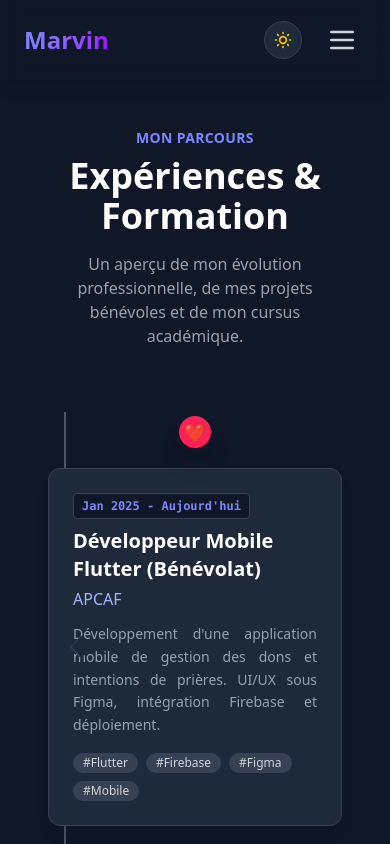
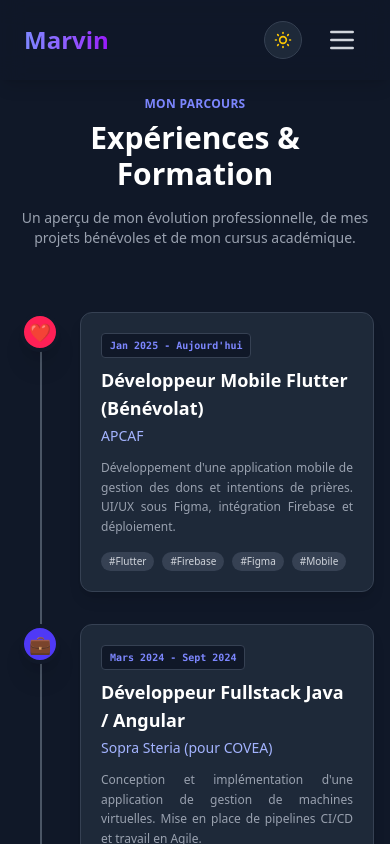
Before and after one commit to BIDZANA/portfolio-marvin-bidzana, an Angular app: page /about in a window 390 px wide. Shown: the top 844 px of the page. Built offline with nearby package versions, Linux system fonts and the light colour scheme.

Commit message:
feat(router): active le scroll automatique vers le haut lors de la navigation
- Configuration de withInMemoryScrolling dans app.config.ts. - Activation de scrollPositionRestoration: 'top' pour une meilleure UX.

```diff
--- a/src/app/app.config.ts
+++ b/src/app/app.config.ts
@@ -1,5 +1,5 @@
 import { ApplicationConfig, provideBrowserGlobalErrorListeners, provideZoneChangeDetection } from '@angular/core';
-import { provideRouter } from '@angular/router';
+import { provideRouter, withInMemoryScrolling } from '@angular/router';
 import { provideAnimations } from '@angular/platform-browser/animations';
 import { routes } from './app.routes';
 import { provideClientHydration, withEventReplay } from '@angular/platform-browser';
@@ -8,7 +8,12 @@ export const appConfig: ApplicationConfig = {
   providers: [
     provideBrowserGlobalErrorListeners(),
     provideZoneChangeDetection({ eventCoalescing: true }),
-    provideRouter(routes), provideClientHydration(withEventReplay()),
+    provideRouter(routes,
+      withInMemoryScrolling({
+        scrollPositionRestoration: 'top', // Force le scroll en haut à chaque navigation
+        anchorScrolling: 'enabled'        // Permet aussi de scroller vers les ancres (#section)
+      })
+    ), provideClientHydration(withEventReplay()),
     provideAnimations()
   ]
 };
--- a/src/app/pages/about/about.html
+++ b/src/app/pages/about/about.html
@@ -1,50 +1,51 @@
-<div class="bg-gray-900 text-white min-h-screen p-12 pt-32 flex flex-col items-center">
+<div class="bg-gray-900 text-white min-h-screen px-4 py-12 md:p-12 md:pt-32 flex flex-col items-center overflow-hidden pt-24">
 
-  <div class="text-center mb-16 relative z-10">
-    <h2 class="text-indigo-400 font-semibold tracking-wide uppercase text-sm mb-2">Mon Parcours</h2>
-    <h1 class="text-4xl md:text-5xl font-bold">Expériences & Formation</h1>
-    <p class="text-gray-400 mt-4 max-w-2xl mx-auto">
+  <div class="text-center mb-16 md:mb-16 relative z-10 max-w-3xl">
+    <h2 class="text-indigo-400 font-semibold tracking-wide uppercase text-xs md:text-sm mb-2">Mon Parcours</h2>
+    <h1 class="text-3xl sm:text-4xl md:text-5xl font-bold">Expériences & Formation</h1>
+    <p class="text-gray-400 mt-4 max-w-2xl mx-auto text-sm md:text-base">
       Un aperçu de mon évolution professionnelle, de mes projets bénévoles et de mon cursus académique.
     </p>
   </div>
 
   <div class="relative wrap h-full w-full max-w-5xl mx-auto">
 
-    <div class="absolute border-opacity-20 border-gray-600 h-full border-l-2 left-4 md:left-1/2 md:-ml-1"></div>
+    <div class="absolute border-opacity-20 border-gray-600 h-full border-l-2 left-6 md:left-1/2 md:-ml-1"></div>
 
     <div *ngFor="let event of timelineEvents; let i = index"
-         class="mb-8 flex flex-col md:flex-row items-center w-full justify-between"
+         class="mb-8 flex flex-col md:flex-row md:items-center w-full justify-between relative pl-16 md:pl-0"
          [ngClass]="{'md:flex-row-reverse': event.side === 'left'}">
 
       <div class="hidden md:block w-5/12"></div>
 
-      <div class="z-20 flex items-center justify-center order-1 w-10 h-10 rounded-full shadow-xl mb-4 md:mb-0 border-4 border-gray-900 shrink-0"
+      <div class="z-20 flex items-center justify-center w-10 h-10 rounded-full shadow-xl border-4 border-gray-900 shrink-0
+                  absolute left-1 top-0 md:static md:mb-0"
            [ngClass]="getIconBgColor(event.type)">
-        <span class="text-lg">{{ getIcon(event.type) }}</span>
+        <span class="text-lg flex items-center justify-center">{{ getIcon(event.type) }}</span>
       </div>
 
-      <div class="order-1 bg-gray-800 rounded-xl shadow-lg w-full md:w-5/12 p-6 border border-gray-700 hover:border-indigo-500 transition-all duration-300 relative">
+      <div class="order-1 bg-gray-800 rounded-xl shadow-lg w-full md:w-5/12 p-5 md:p-6 border border-gray-700 hover:border-indigo-500 transition-all duration-300 relative">
 
-        <div class="absolute top-1/2 md:top-4 transform -translate-y-1/2 md:translate-y-0 w-4 h-4 bg-gray-800 rotate-45 border-l border-b border-gray-700"
-             [ngClass]="event.side === 'left' ? 'md:-right-2 md:border-l-0 md:border-t md:border-gray-700 md:border-r' : 'md:-left-2 md:border-r-0 md:border-b md:border-l'">
+        <div class="hidden md:block absolute top-4 w-4 h-4 bg-gray-800 rotate-45 border-l border-b border-gray-700"
+             [ngClass]="event.side === 'left' ? '-right-2 border-l-0 border-t border-r' : '-left-2 border-r-0 border-b border-l'">
         </div>
 
         <div class="flex justify-between items-start mb-2">
-          <span class="font-mono text-xs font-bold px-2 py-1 rounded bg-gray-900 text-indigo-400 border border-gray-700">
+          <span class="font-mono text-[10px] md:text-xs font-bold px-2 py-1 rounded bg-gray-900 text-indigo-400 border border-gray-700">
             {{ event.date }}
           </span>
         </div>
 
-        <h3 class="font-bold text-xl text-white mb-1">{{ event.title }}</h3>
-        <h4 class="text-md text-indigo-300 font-medium mb-3">{{ event.company }}</h4>
+        <h3 class="font-bold text-lg md:text-xl text-white mb-1">{{ event.title }}</h3>
+        <h4 class="text-sm md:text-md text-indigo-300 font-medium mb-3">{{ event.company }}</h4>
 
-        <p class="text-sm text-gray-400 leading-relaxed mb-4 text-justify">
+        <p class="text-xs md:text-sm text-gray-400 leading-relaxed mb-4 text-justify">
           {{ event.description }}
         </p>
 
         <div class="flex flex-wrap gap-2 mt-auto">
           <span *ngFor="let tag of event.tags"
-                class="text-xs font-medium px-2.5 py-0.5 rounded-full bg-gray-700 text-gray-300">
+                class="text-[10px] md:text-xs font-medium px-2 py-0.5 rounded-full bg-gray-700 text-gray-300">
             #{{ tag }}
           </span>
         </div>
--- a/src/app/pages/skills/skills.html
+++ b/src/app/pages/skills/skills.html
@@ -1,31 +1,33 @@
-<div class="bg-gray-900 text-white min-h-screen p-12 pt-32 flex flex-col items-center">
+<div class="bg-gray-900 text-white min-h-screen px-4 py-12 md:p-12 md:pt-32 flex flex-col items-center pt-24">
 
-  <div class="text-center mb-16 max-w-3xl">
-    <h2 class="text-indigo-400 font-semibold tracking-wide uppercase text-sm mb-2">Expertise Technique</h2>
-    <h1 class="text-4xl md:text-5xl font-bold mb-6">Mes Compétences</h1>
-    <p class="text-lg text-gray-400">
+  <div class="text-center mb-16 md:mb-16 max-w-3xl px-2">
+    <h2 class="text-indigo-400 font-semibold tracking-wide uppercase text-xs md:text-sm mb-2">Expertise Technique</h2>
+
+    <h1 class="text-3xl sm:text-4xl md:text-5xl font-bold mb-4 md:mb-6">Mes Compétences</h1>
+
+    <p class="text-base md:text-lg text-gray-400 leading-relaxed">
       Développeur Fullstack polyvalent, je combine une expertise solide en <span class="text-white font-medium">Java/Spring Boot</span>
       et <span class="text-white font-medium">Angular</span> avec des compétences modernes en DevOps et IA.
     </p>
   </div>
 
-  <div class="grid grid-cols-1 md:grid-cols-2 lg:grid-cols-3 gap-8 w-full max-w-6xl">
+  <div class="grid grid-cols-1 sm:grid-cols-2 lg:grid-cols-3 gap-6 md:gap-8 w-full max-w-6xl">
 
     <div *ngFor="let category of skillCategories"
-         class="bg-gray-800 rounded-2xl p-6 shadow-lg hover:shadow-2xl hover:bg-gray-750 transition-all duration-300 border border-gray-700 hover:border-indigo-500 group">
+         class="bg-gray-800 rounded-2xl p-5 md:p-6 shadow-lg hover:shadow-2xl hover:bg-gray-750 transition-all duration-300 border border-gray-700 hover:border-indigo-500 group flex flex-col h-full">
 
-      <div class="flex items-center mb-6">
-        <span class="text-3xl mr-4 bg-gray-900 p-3 rounded-lg group-hover:scale-110 transition-transform duration-300">
+      <div class="flex items-center mb-4 md:mb-6">
+        <span class="text-2xl md:text-3xl mr-4 bg-gray-900 p-2 md:p-3 rounded-lg group-hover:scale-110 transition-transform duration-300">
           {{ category.icon }}
         </span>
-        <h3 class="text-xl font-bold text-gray-100 group-hover:text-indigo-400 transition-colors">
+        <h3 class="text-lg md:text-xl font-bold text-gray-100 group-hover:text-indigo-400 transition-colors">
           {{ category.name }}
         </h3>
       </div>
 
       <div class="flex flex-wrap gap-2">
         <span *ngFor="let skill of category.skills"
-              class="px-3 py-1.5 bg-gray-900 text-gray-300 text-sm font-medium rounded-full border border-gray-700 hover:border-indigo-500 hover:text-white transition-colors cursor-default">
+              class="px-2.5 py-1 md:px-3 md:py-1.5 bg-gray-900 text-gray-300 text-xs md:text-sm font-medium rounded-full border border-gray-700 hover:border-indigo-500 hover:text-white transition-colors cursor-default select-none">
           {{ skill }}
         </span>
       </div>
```
